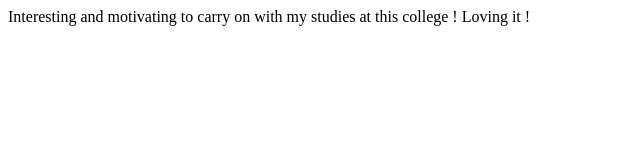
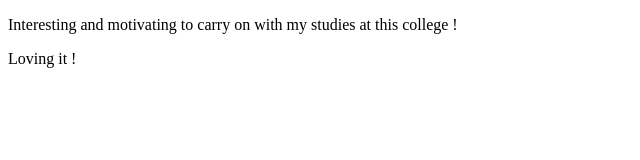
Before and after one commit to taylordavids1021/paragraphtagexcersize, a plain HTML site: page index.html in a window 1280 px wide. Shown: the whole page, without its empty margins (0-640 px from the left). Drawn offline with Linux system fonts and the light colour scheme.

Commit message:
final commit

```diff
--- a/index.html
+++ b/index.html
@@ -9,8 +9,8 @@
 </head>
 <body>
     <!--In the body add paragraphs -->
-
-    Interesting and motivating to carry on with my studies at this college !
-    Loving it !
+    <!--Seperating each sentence from each other-->
+    <p>Interesting and motivating to carry on with my studies at this college !</p>
+    <p>Loving it !</p>
 </body>
 </html>
```
